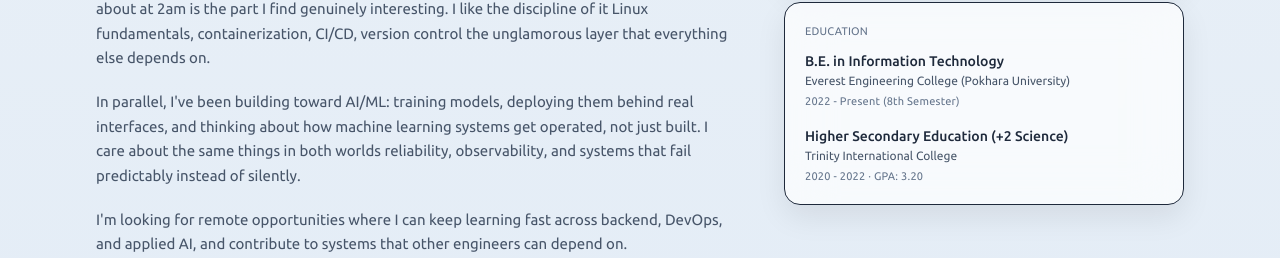
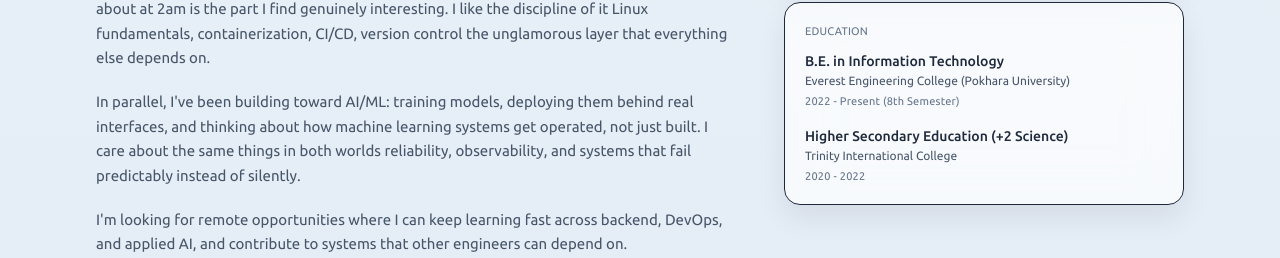
Before and after one commit to AG-Aayush/Aayush-Gnawali-PORTFOLIO-, a Next.js app in the folder portfolio/: page / in a window 1280 px wide. Shown: the part 1234-1492 px from the top of the page. Built offline with nearby package versions, Linux system fonts and the light colour scheme.

Commit message:
updates on education

```diff
--- a/portfolio/src/data/resume.ts
+++ b/portfolio/src/data/resume.ts
@@ -289,7 +289,6 @@ export const education = [
     school: "Trinity International College",
     location: "Kathmandu, Nepal",
     period: "2020 - 2022",
-    note: "GPA: 3.20",
   },
 ] as const;
 
```
